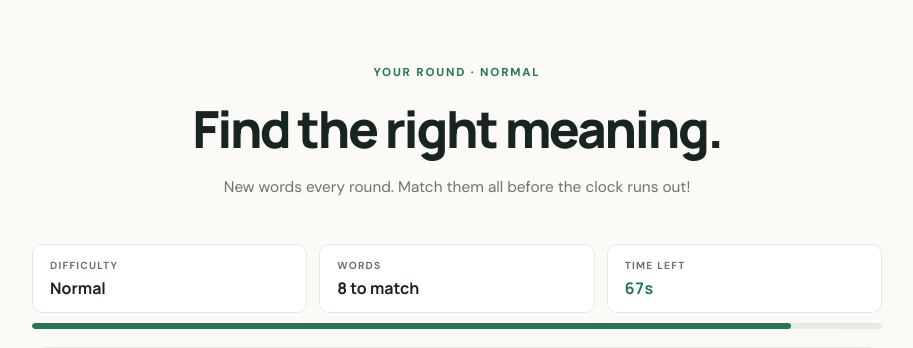
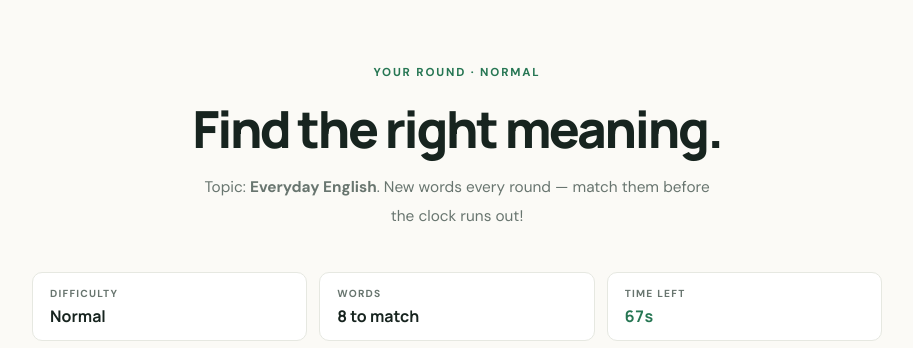
Before and after one commit to ugochi74/word-matching, a Flask app: page /game in a window 1280 px wide. Shown: the part 82-430 px from the top of the page, without its empty margins (183-1096 px from the left). Run offline with Flask 3, Linux system fonts and the light colour scheme.

Commit message:
Show selected vocabulary category during a round

```diff
--- a/templates/game.html
+++ b/templates/game.html
@@ -16,7 +16,7 @@
         <div class="game-heading">
             <p class="eyebrow">YOUR ROUND · {{ difficulty.label|upper }}</p>
             <h1>Find the right meaning.</h1>
-            <p class="intro">New words every round. Match them all before the clock runs out!</p>
+            <p class="intro">Topic: <strong>{{ category }}</strong>. New words every round — match them before the clock runs out!</p>
         </div>
 
         <div class="round-stats">
```
